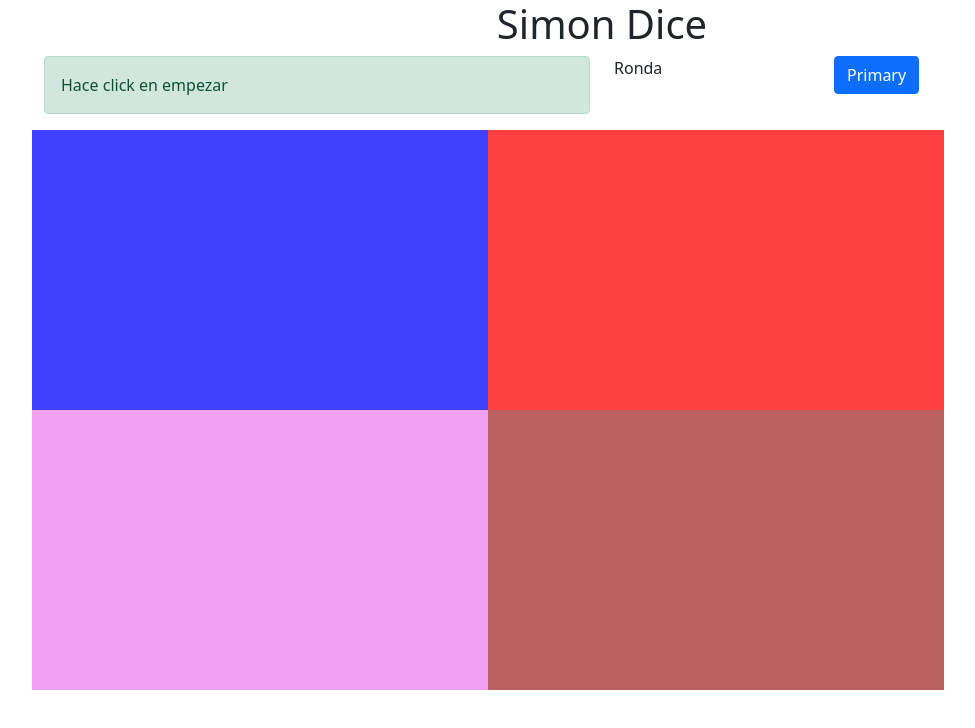
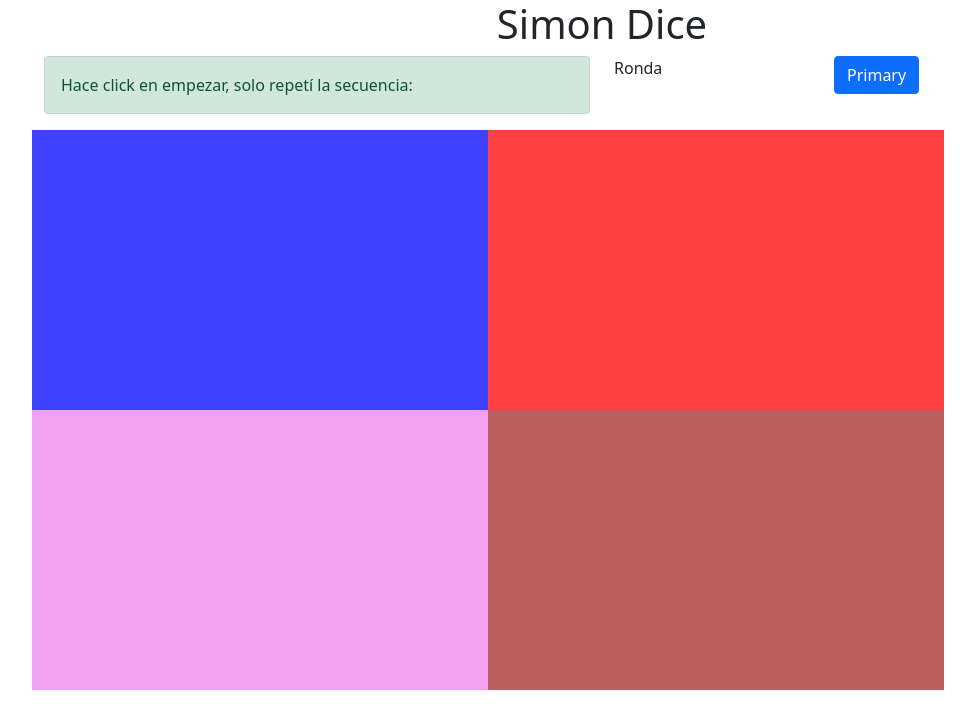
Before and after one commit to sergioatk/simon-says, a plain HTML site: page index.html in a window 1280 px wide. Shown: the whole page, without its empty margins (38-1013 px from the left). Drawn offline with nearby package versions, Linux system fonts and the light colour scheme.

Commit message:
Update index.html

```diff
--- a/index.html
+++ b/index.html
@@ -20,7 +20,7 @@
     <div class="col-6">
 
       <div class="alert alert-success" role="alert">
-        Hace click en empezar
+        Hace click en empezar, solo repetí la secuencia:
       </div>
 
     </div>
```
